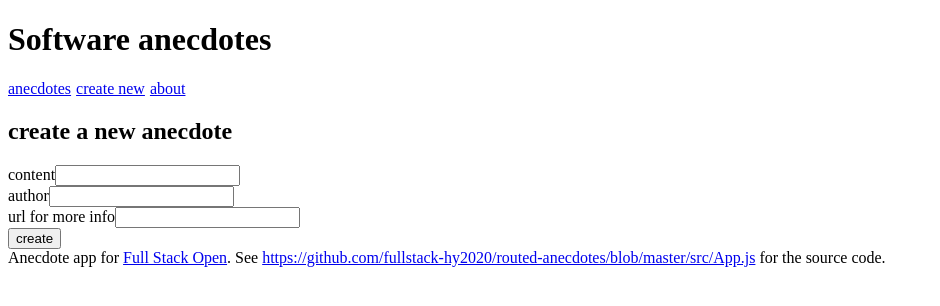
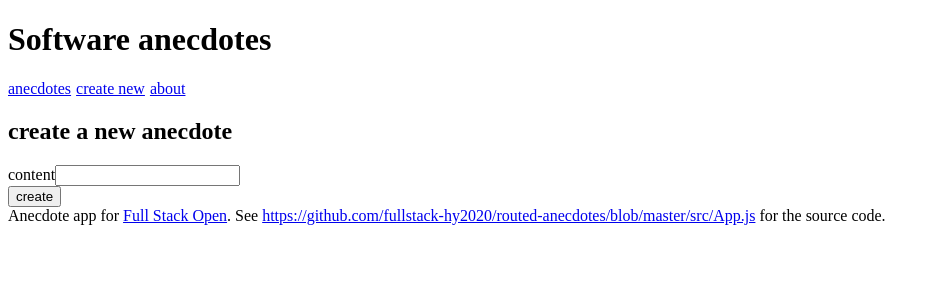
Before and after one commit to lishuweb/fullstackopen-, a React (Vite) app in the folder part7/routed-anecdotes/: page /create in a window 1280 px wide. Shown: the top 306 px of the page, without its empty margins (0-940 px from the left). Built offline with nearby package versions, Linux system fonts and the light colour scheme.

Commit message:
feat: part7updated

```diff
--- a/part7/routed-anecdotes/src/App.jsx
+++ b/part7/routed-anecdotes/src/App.jsx
@@ -25,7 +25,9 @@ const App = () => {
   return (
     <div>
       <h1>Software anecdotes</h1>
-      <Menu data = {anecdotes} />
+      <Menu data = {anecdotes}
+            setAnecdotes = {setAnecdotes}
+      />
       <Footer />
     </div>
   );
--- a/part7/routed-anecdotes/src/components/Create.jsx
+++ b/part7/routed-anecdotes/src/components/Create.jsx
@@ -1,19 +1,18 @@
 import { useState } from "react";
 
-const Create = (props) => {
+const Create = ({setAnecdotes}) => {
   const [content, setContent] = useState('')
   const [author, setAuthor] = useState('')
   const [info, setInfo] = useState('')
 
   const handleSubmit = (e) => {
     e.preventDefault()
-    props.addNew({
-      content,
-      author,
-      info,
-      votes: 0
-    })
+    setAnecdotes(
+      content
+
+    )
   }
+  console.log(content, "content");
 
   return (
     <div>
@@ -23,14 +22,14 @@ const Create = (props) => {
           content
           <input name='content' value={content} onChange={(e) => setContent(e.target.value)} />
         </div>
-        <div>
+        {/* <div>
           author
           <input name='author' value={author} onChange={(e) => setAuthor(e.target.value)} />
         </div>
         <div>
           url for more info
           <input name='info' value={info} onChange={(e)=> setInfo(e.target.value)} />
-        </div>
+        </div> */}
         <button>create</button>
       </form>
     </div>
--- a/part7/routed-anecdotes/src/components/Menu.jsx
+++ b/part7/routed-anecdotes/src/components/Menu.jsx
@@ -5,7 +5,7 @@ import About from './About';
 import AnecdoteLists from "./AnecdoteLists";
 // import { useState } from "react";
 
-const Menu = ({ data }) => {
+const Menu = ({ data, setAnecdotes }) => {
 
   const padding = {
     paddingRight: 5
@@ -25,7 +25,7 @@ const Menu = ({ data }) => {
       <Routes>
         <Route path = "/" element = { <AnecdoteList data = {data} /> } />
         {/* <Route path = "/anecdote/:id" element = { <AnecdoteLists data = {anecdote} /> } />s */}
-        <Route path = "/create" element = { <Create /> } />
+        <Route path = "/create" element = { <Create setAnecdotes = {setAnecdotes} /> } />
         <Route path = "/about" element = { <About /> } />
       </Routes>
     </BrowserRouter>
```
